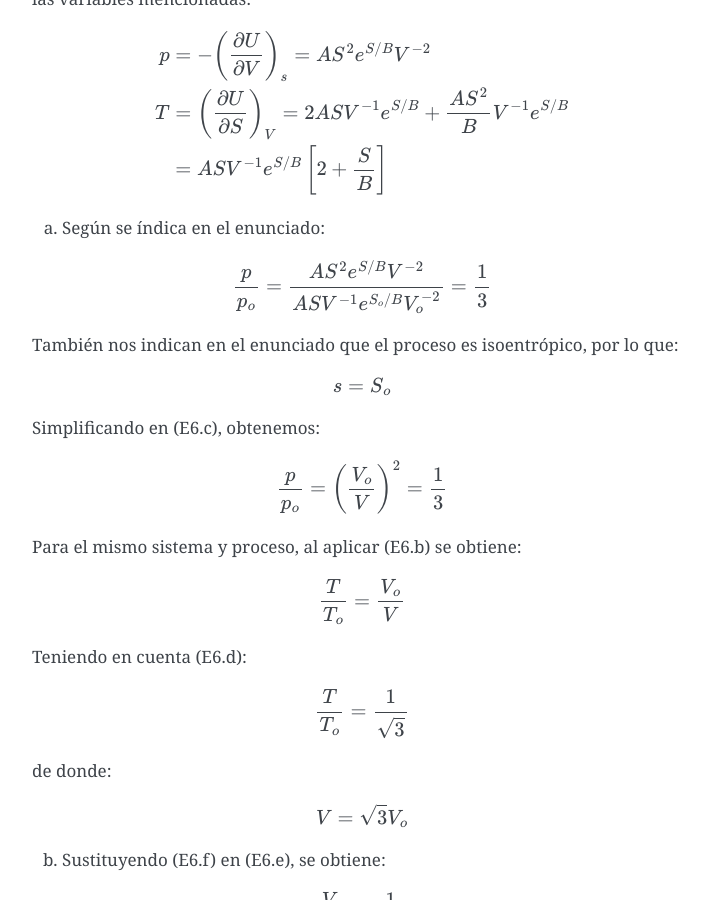
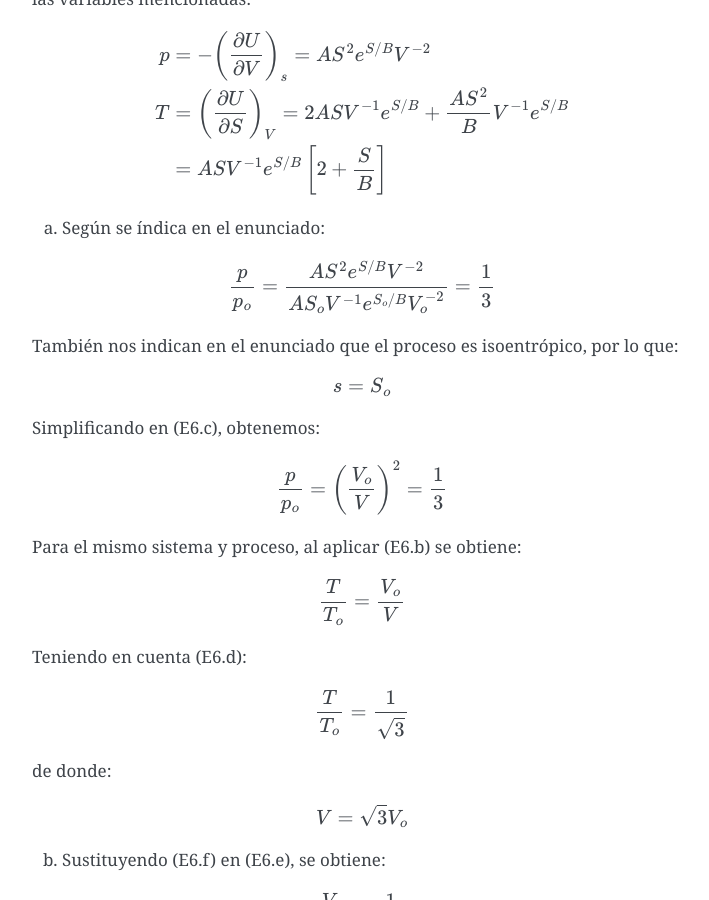
Before and after one commit to mantielero/termodinamica, a Sphinx documentation site: the page built from source/rtg_potenciales_termodinamicos.rst, in a window 1280 px wide and 900 px high, scrolled down 1792 px. Shown: the whole window, without its empty margins (388-1097 px from the left). Built offline with Sphinx 7.4.7, drawn with Linux system fonts in a browser that asks for light colours; pages that are not in the unit, such as notebooks, are missing from menus.

Commit message:
Update rtg_potenciales_termodinamicos.rst

```diff
--- a/source/rtg_potenciales_termodinamicos.rst
+++ b/source/rtg_potenciales_termodinamicos.rst
@@ -82,7 +82,7 @@ a) Según se índica en el enunciado:
 
 .. math::
 
-   \frac{p}{p_o} = \frac{AS^2 e^{ S/B}V^{-2}}{ ASV^{ -1} e^{S_o/B}V_o^{-2}} = \frac{1}{3}
+   \frac{p}{p_o} = \frac{AS^2 e^{ S/B}V^{-2}}{ AS_oV^{ -1} e^{S_o/B}V_o^{-2}} = \frac{1}{3}
 
 También nos indican en el enunciado que el proceso es isoentrópico, por lo que:
 
```
